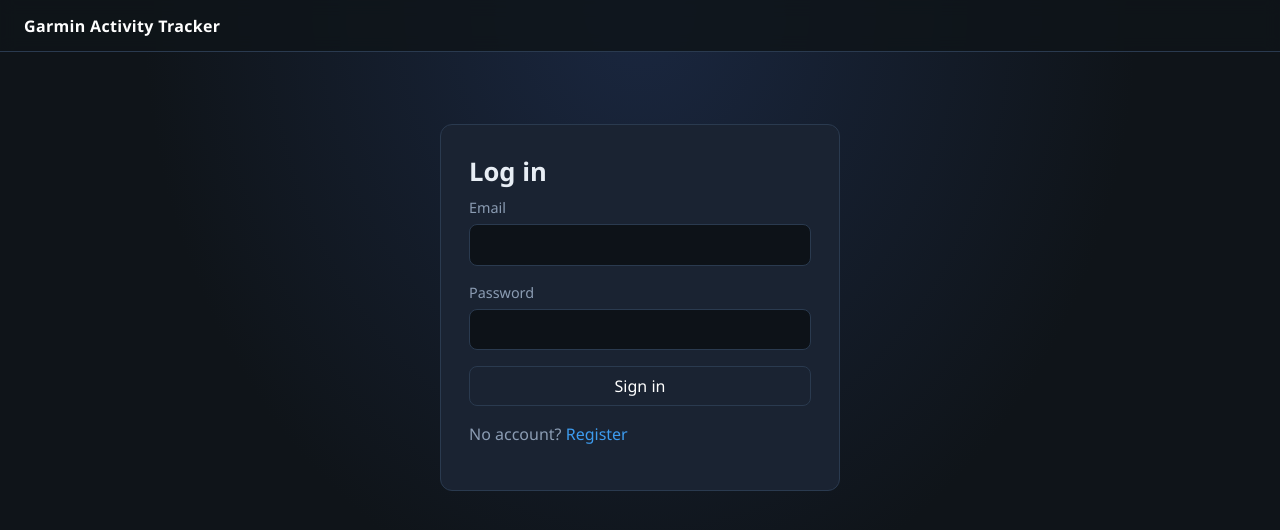
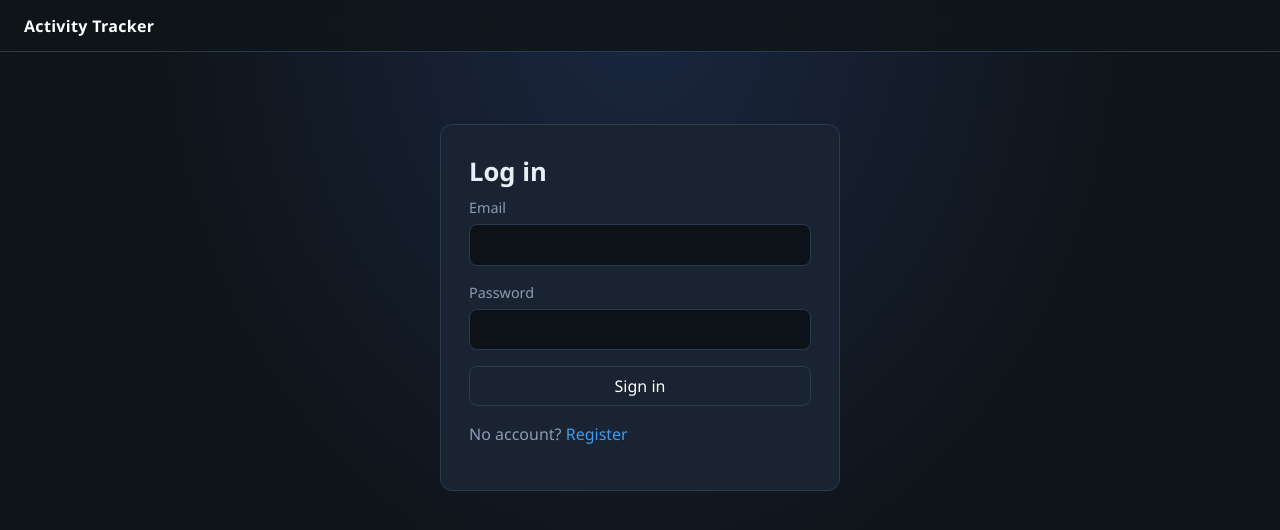
Before and after one commit to jschaub30/activity-tracker, a React (Vite) app in the folder frontend/: page /login in a window 1280 px wide. Shown: the top 530 px of the page. Built offline with nearby package versions, Linux system fonts and the light colour scheme; no server answers.

Commit message:
Rename the product title to Activity Tracker.

```diff
--- a/frontend/index.html
+++ b/frontend/index.html
@@ -4,7 +4,7 @@
     <meta charset="UTF-8" />
     <link rel="icon" type="image/svg+xml" href="/favicon.svg" />
     <meta name="viewport" content="width=device-width, initial-scale=1.0" />
-    <title>Garmin Activity Tracker</title>
+    <title>Activity Tracker</title>
   </head>
   <body>
     <div id="root"></div>
--- a/frontend/src/components/Layout.tsx
+++ b/frontend/src/components/Layout.tsx
@@ -11,7 +11,7 @@ export function Layout() {
     <div className="app-shell">
       <header className="topbar">
         <Link to="/" className="brand">
-          Garmin Activity Tracker
+          Activity Tracker
         </Link>
         {user && (
           <nav className="nav">
```
